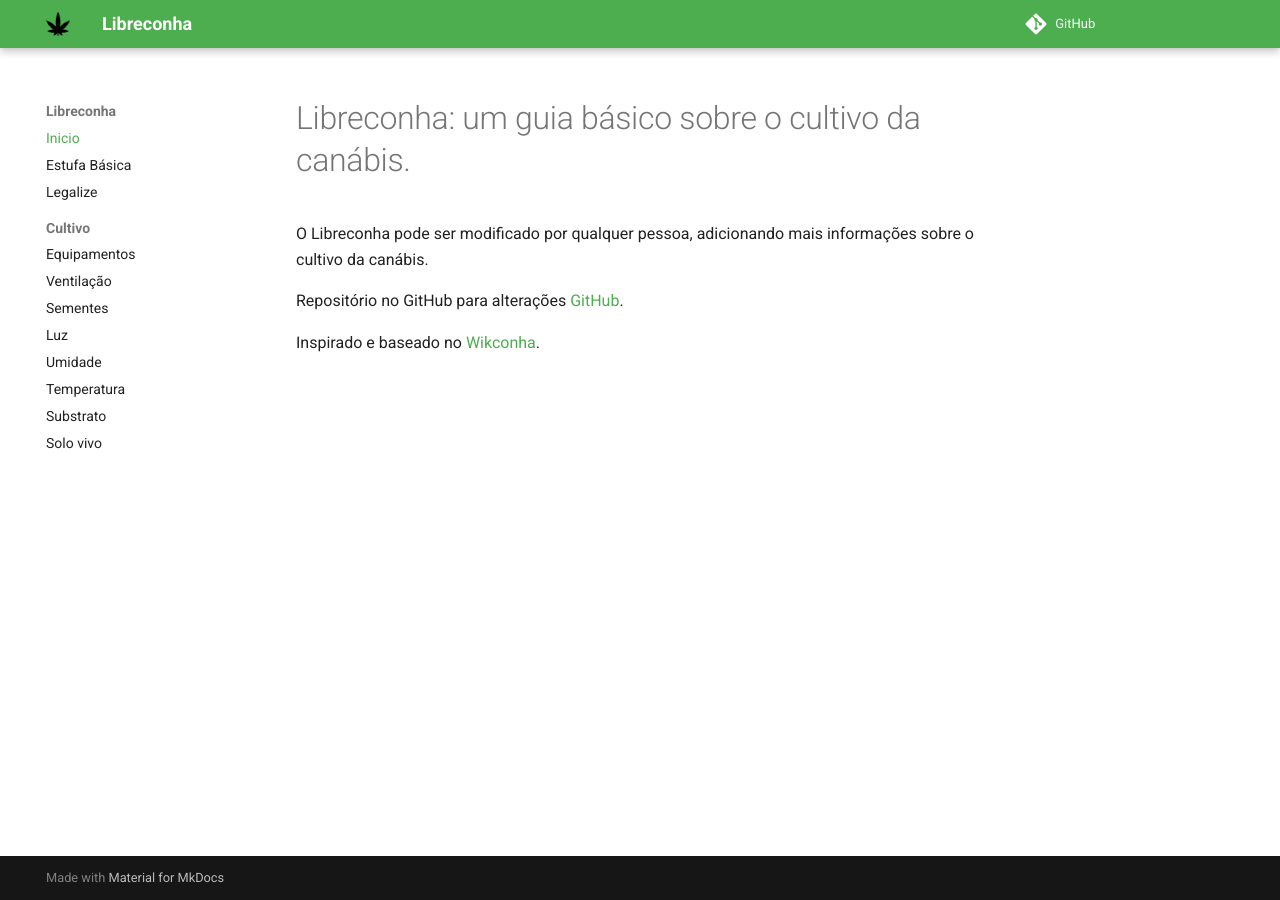
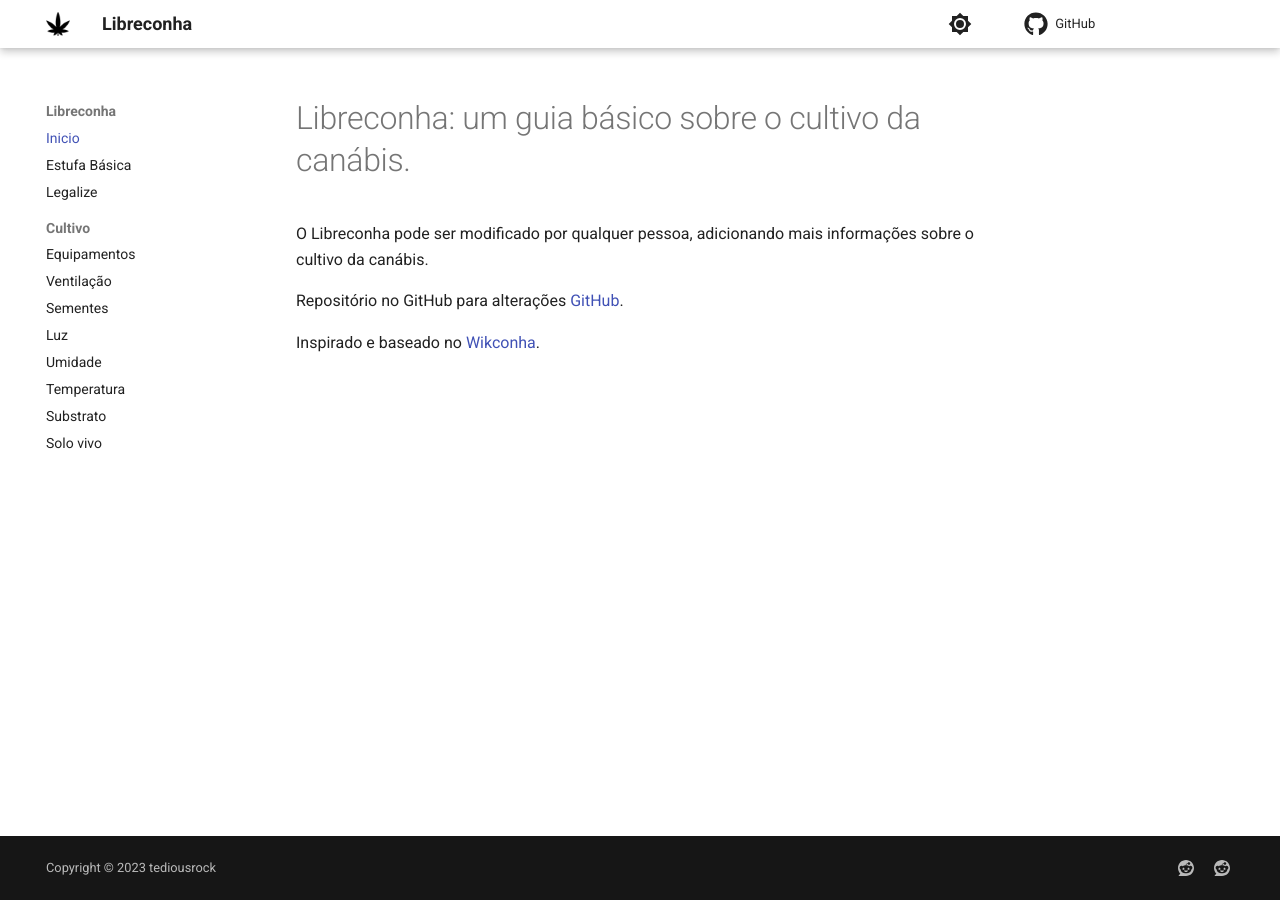
Before and after one commit to tediousrock/libreconha, an MkDocs documentation site: the page built from docs/index.md, in a window 1280 px wide. Built offline with MkDocs 1.6.1 and Material for MkDocs 9.7.7, drawn with Linux system fonts in a browser that asks for light colours; comment, search, counter and statistics services are not loaded.

Commit message:
Update mkdocs.yml

```diff
--- a/mkdocs.yml
+++ b/mkdocs.yml
@@ -19,15 +19,36 @@ nav:
     - Substrato: substrato.md
     - Solo vivo: solovivo.md
 
+copyright: Copyright &copy; 2023 tediousrock
+
+extra:
+  generator: false
+  social:
+    - icon: fontawesome/brands/reddit
+      link: https://www.reddit.com/r/libreconha/
+      name: libreconha subreddit
+    - icon: fontawesome/brands/reddit
+      link: https://www.reddit.com/u/tediousrock/
+      name: tediousrock reddit
+
 theme:
   name: material
   language: pt-BR
+  icon:
+    repo: fontawesome/brands/github
   features:
     - navigation.instant
     - navigation.sections
   palette:
     - scheme: default
+      primary: white
+      toggle:
+        icon: material/brightness-7
+        name: Switch to dark mode
+    - scheme: slate
       primary: green
-      accent: green
+      toggle:
+        icon: material/brightness-4
+        name: Switch to light mode
   favicon: assets/favicon.ico
   logo: assets/logo.png
```
